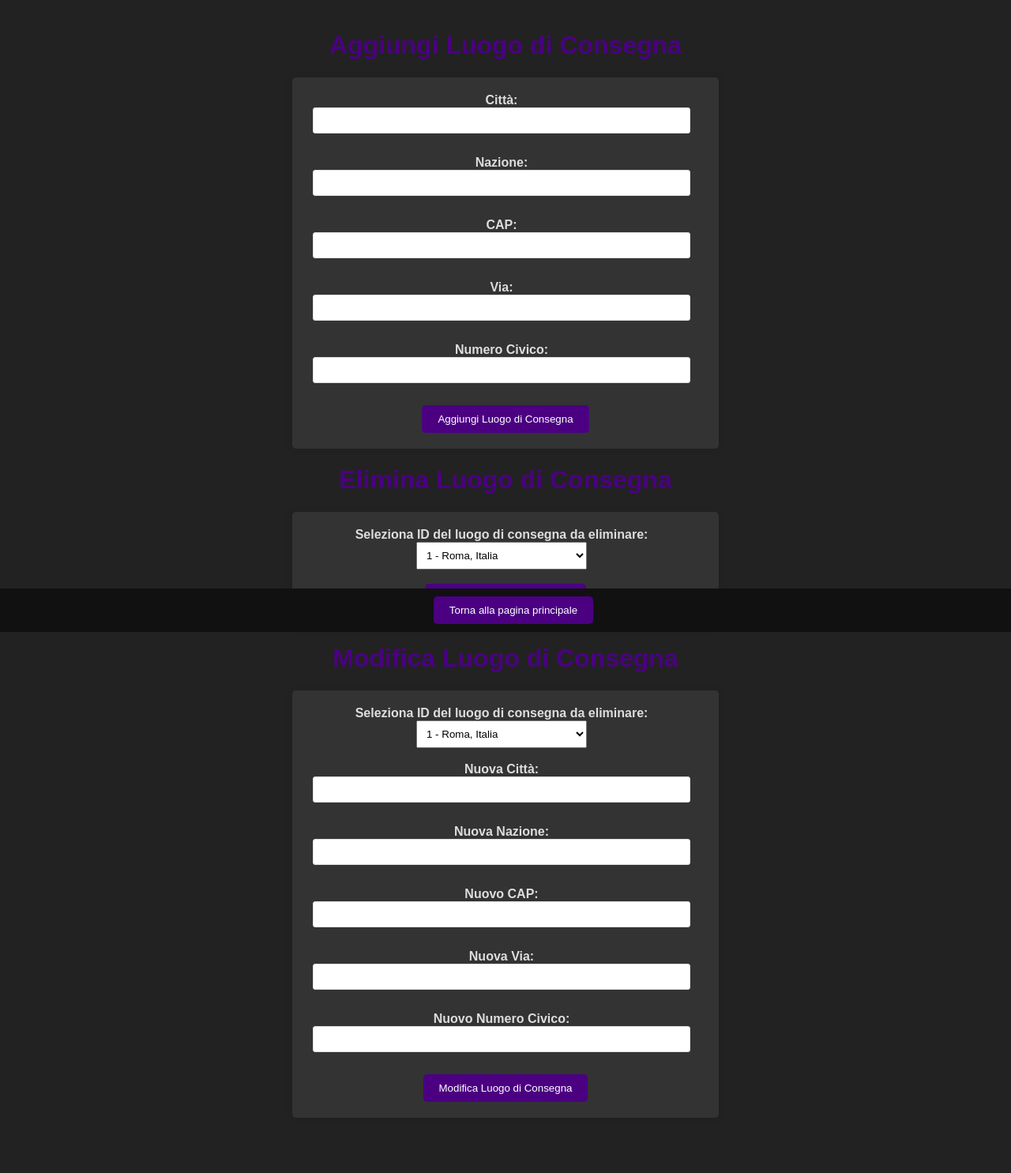
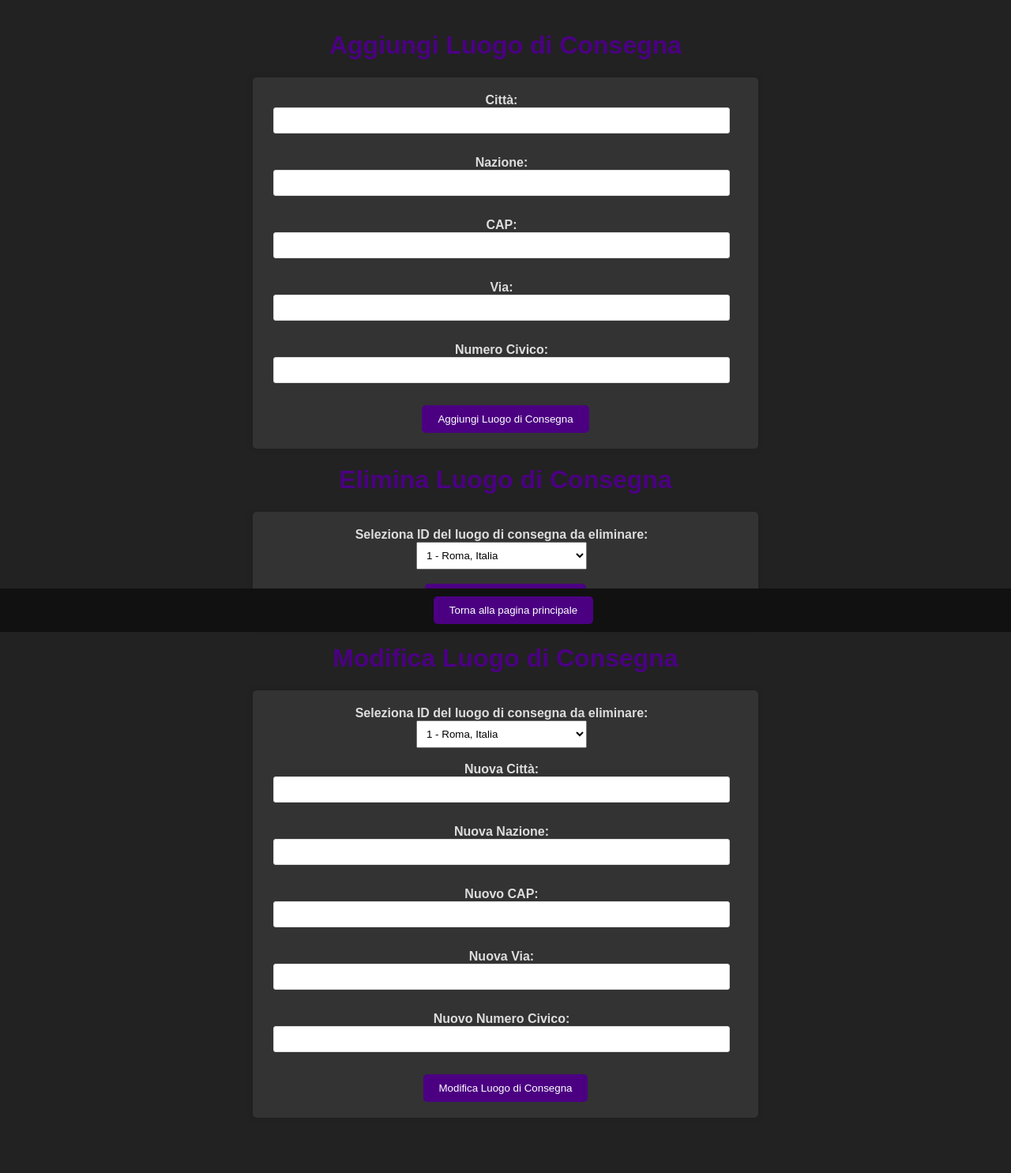
Before and after one commit to si-mosco/php_db, a PHP site: page /aggiungi_luogo.php in a window 1280 px wide. Shown: the whole page at 79% size. Run offline with PHP 8.4, Linux system fonts and the light colour scheme; data comes from the database, SQL or seed files in the repository.

Commit message:
Add files via upload

```diff
--- a/mystyle.css
+++ b/mystyle.css
@@ -54,7 +54,7 @@ body {
         }
         form {
     margin: 20px auto;
-    width: 500px;
+    width: 600px;
     padding: 20px;
     text-align: center;
     border-radius: 5px;
```
